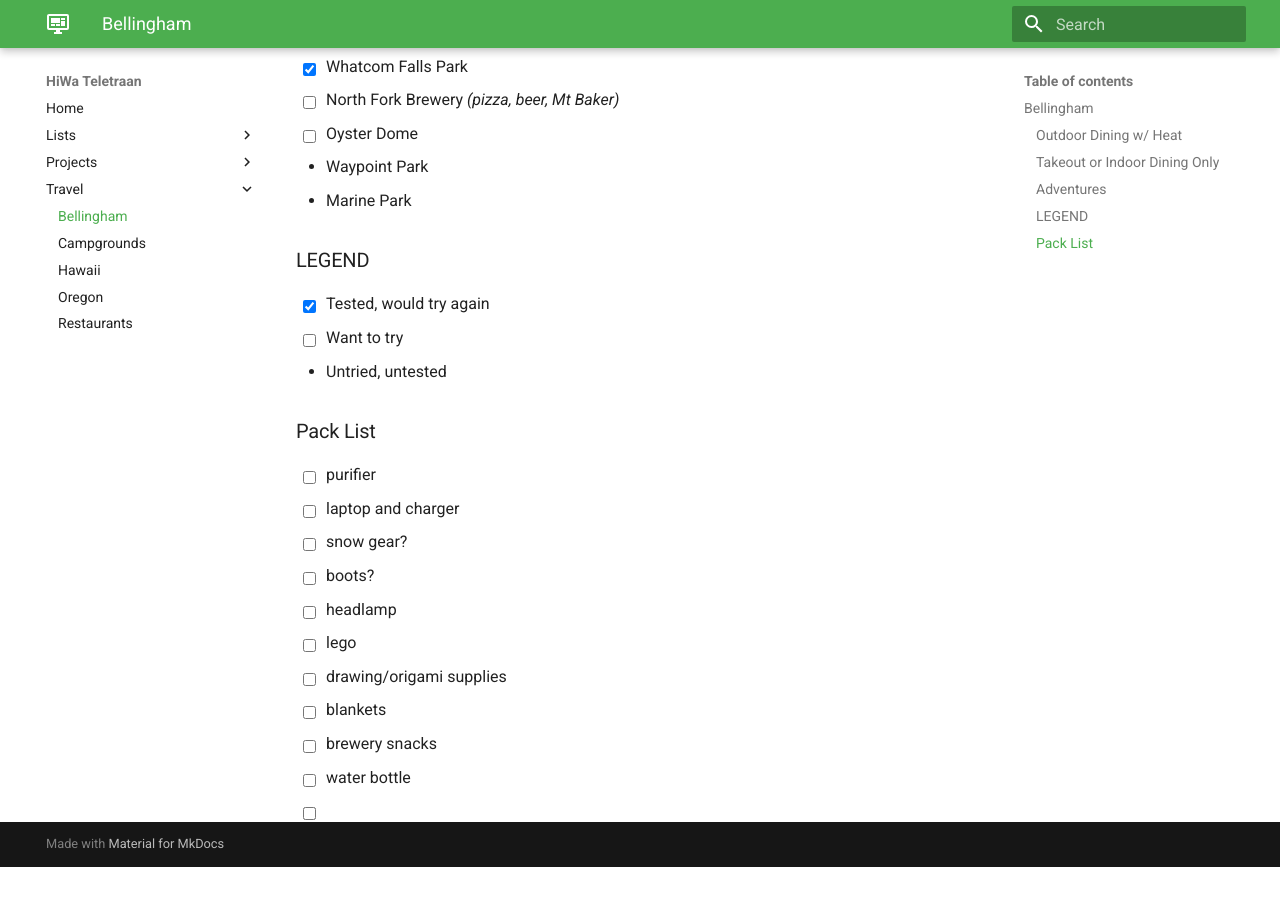
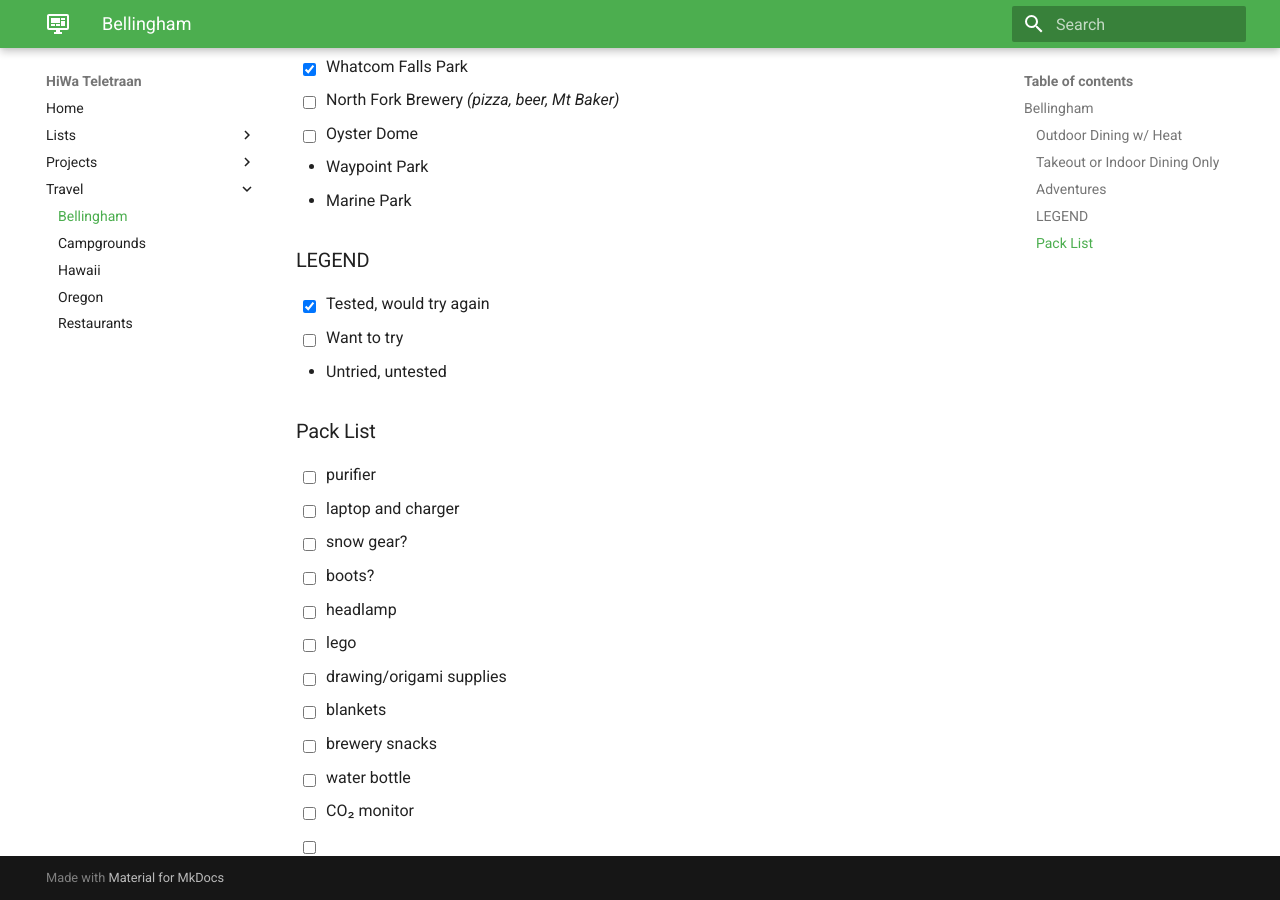
Before and after one commit to hiwa-house/teletraan, an MkDocs documentation site: the page built from docs/travel/bellingham.md, in a window 1280 px wide and 900 px high, scrolled down 1942 px. Built offline with MkDocs 1.6.1 and Material for MkDocs 9.7.7, drawn with Linux system fonts in a browser that asks for light colours; comment, search, counter and statistics services are not loaded; before the commit the page ends 2809 px from its top, so only the background shows below that.

Commit message:
Update bellingham.md

```diff
--- a/docs/travel/bellingham.md
+++ b/docs/travel/bellingham.md
@@ -74,6 +74,7 @@
 - [ ] blankets
 - [ ] brewery snacks
 - [ ] water bottle
+- [ ] CO₂ monitor
 - [ ]
 - [ ]
 - [ ]
@@ -84,4 +85,3 @@
 - [ ]
 - [ ]
 - [ ]
-- [ ]
```
